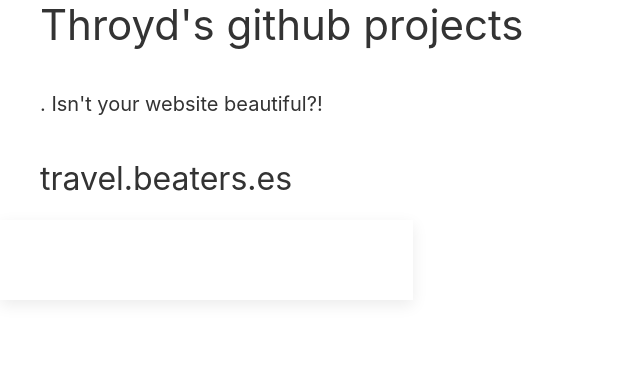
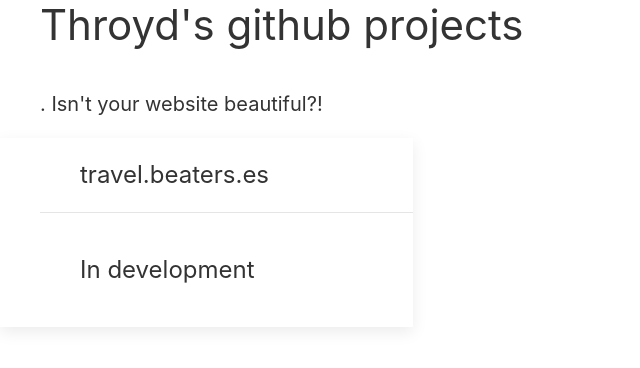
Before and after one commit to Throyd/github-web, a Jekyll site: the page built from index.html, in a window 1280 px wide. Shown: the top 368 px of the page, without its empty margins (0-640 px from the left). Built offline with Jekyll 4.4.1, drawn with Linux system fonts in a browser that asks for light colours; nearby versions of some CDN libraries.

Commit message:
Update homepage.html

```diff
--- a/_layouts/homepage.html
+++ b/_layouts/homepage.html
@@ -15,16 +15,17 @@
 			{{ content }}
 
 
-			{% for project in site.projects %}
-  				<h2>{{ project.name }}</h2>
- 			{% endfor %}
-
 			<div class="uk-grid">
-				<div class="uk-width-1-3@m uk-card uk-card-default">
-					<div class="uk-card-body">
-
+				{% for project in site.projects %}
+					<div class="uk-width-1-3@m uk-card uk-card-default">
+						<div class="uk-card-header">
+							<h3 class="uk-card-title">{{ project.name }}</h3>
+						</div>
+						<div class="uk-card-body">
+							<h3 class="uk-card-title">{{ project.status }}</h3>
+						</div>
 					</div>
-				</div>
+ 				{% endfor %}
 			</div>
 		</div>
 	</body>
```
